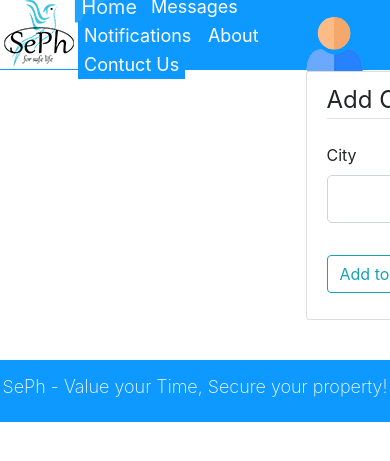
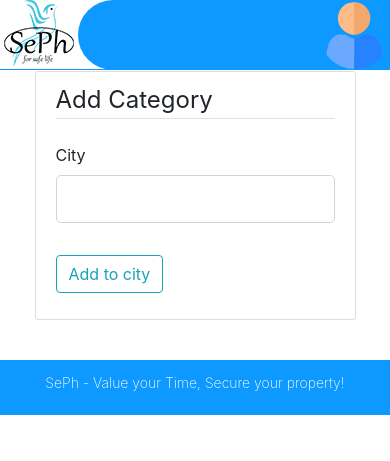
Before and after one commit to yosephtamir/SePh, a Flask app: page /city in a window 390 px wide; the page is wider, and only the part inside the window is pictured. Shown: the top 461 px of that part. Run offline with Flask 3, Linux system fonts and the light colour scheme; some libraries are stand-ins or nearby versions.

Commit message:
display changes

```diff
--- a/web/static/css/common.css
+++ b/web/static/css/common.css
@@ -1,3 +1,6 @@
+html {
+    width: 100%;
+}
 .container {
     min-width: 1000px;
     max-width: 1100px;
--- a/web/static/css/container.css
+++ b/web/static/css/container.css
@@ -117,3 +117,8 @@
 .leftalign h4 {
     font-size: 16px;
 }
+@media only screen and (max-width: 999px) {
+    .container {
+        min-width: 300px!important;
+    }
+}
--- a/web/static/css/footer.css
+++ b/web/static/css/footer.css
@@ -14,3 +14,20 @@
     font-size: 18px;
     align-self: center;
 }
+@media only screen and (max-width: 500px) {
+    #copyr{
+        width: 100%;
+        height: 55px;
+        background-color: #0D99ff;
+        bottom: 0px;
+        display: flex;
+        justify-content: center;
+        color: white;
+        margin-top: 20px;
+        bottom: 0;
+    }
+    #valyotime {
+        font-size: 14px;
+        align-self: center;
+    }
+}
--- a/web/static/css/header.css
+++ b/web/static/css/header.css
@@ -1,13 +1,15 @@
 body {
     padding: 0%;
     margin: auto;
+    width: 100%;
 }
 header {
-    width: 100%px;
+    width: 100%;
     height: 70px;
     display: flex;
     flex-direction: row;
     border-bottom: 1px solid #0D99ff;
+    position: relative;
 }
 .logo {
     width: 20%;
@@ -53,10 +55,6 @@ header {
     opacity: 90%;
     scale: 1.05;
 }
-#homebtn{
-    opacity: 90%;
-    scale: 1.1;
-}
 .profilebtn{
     visibility: hidden;
     position: absolute;
@@ -66,10 +64,10 @@ header {
     display: flex;
     flex-direction: column;
     background-color: #0d9aff9c;
-    align-content: space-around;
-    justify-content: space-around;
     align-items: center;
-    height: 80px;
+    height: fit-content;
+    padding: 10px;
+    gap: 5px;
 }
 
 .profilebtn button {
@@ -85,3 +83,22 @@ header {
     background-color: #0D99ff;
     color: white;
 }
+.mob {
+    display: none;
+}
+@media only screen and (max-width: 720px) {
+    .right nav {
+        display: none;
+    }
+    .right .profile img{
+        padding: 10px;
+        background: url("../images/profile.png") no-repeat;
+        border-radius: 100%;
+        margin-top: 0px;
+        margin-left: 0px;
+        margin-right: 0px;
+    }
+    .mob {
+        display: block;
+    }
+}
--- a/web/templates/common.html
+++ b/web/templates/common.html
@@ -48,9 +48,17 @@
                 <img id="proimg" src="../static/images/profile.png" alt="Beka Gidada">
                 <div class="profilebtn">
                     {% if current_user.is_authenticated %}
+                        <button class="mob" id="homebtn"><a href="{{ url_for('home') }}">Home</a></button>
+                        <button class="mob"><a href="{{ url_for('myrooms') }}">Messages</a></button>
+                        <button class="mob"><a>About</a></button>
+                        <button class="mob"><a>Contuct Us</a></button>
                         <button id="login"><a href="{{ url_for('myprofile') }}">My Profile</a></button>
                         <button id="register"><a href="{{ url_for('logout') }}">Log Out</a></button>
                     {% else %}
+                        <button class="mob" id="homebtn"><a href="{{ url_for('home') }}">Home</a></button>
+                        <button class="mob"><a href="{{ url_for('myrooms') }}">Messages</a></button>
+                        <button class="mob"><a>About</a></button>
+                        <button class="mob"><a>Contuct Us</a></button>
                         <button id="login"><a href="{{ url_for('login') }}">Log In</a></button>
                         <button id="register"><a href="{{ url_for('register') }}">Sign Up</a></button>
                     {% endif %}
```
Also changed, not shown: README.md.
